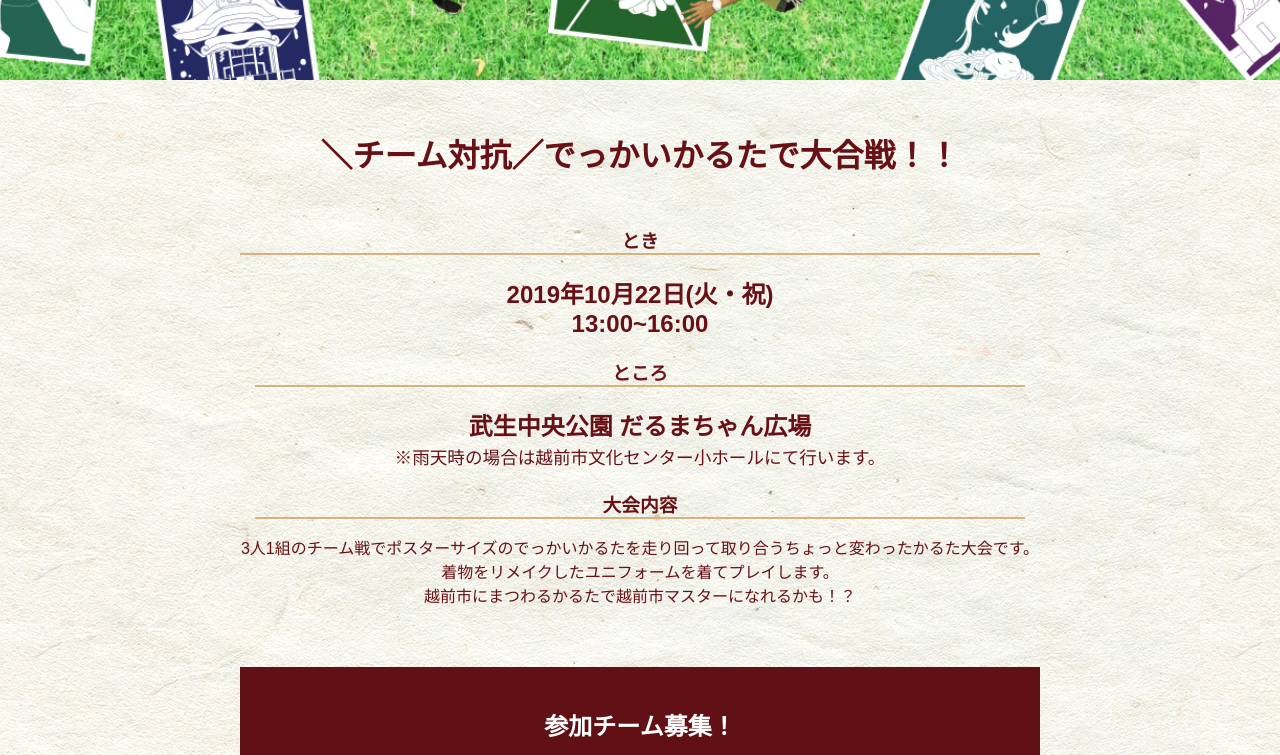
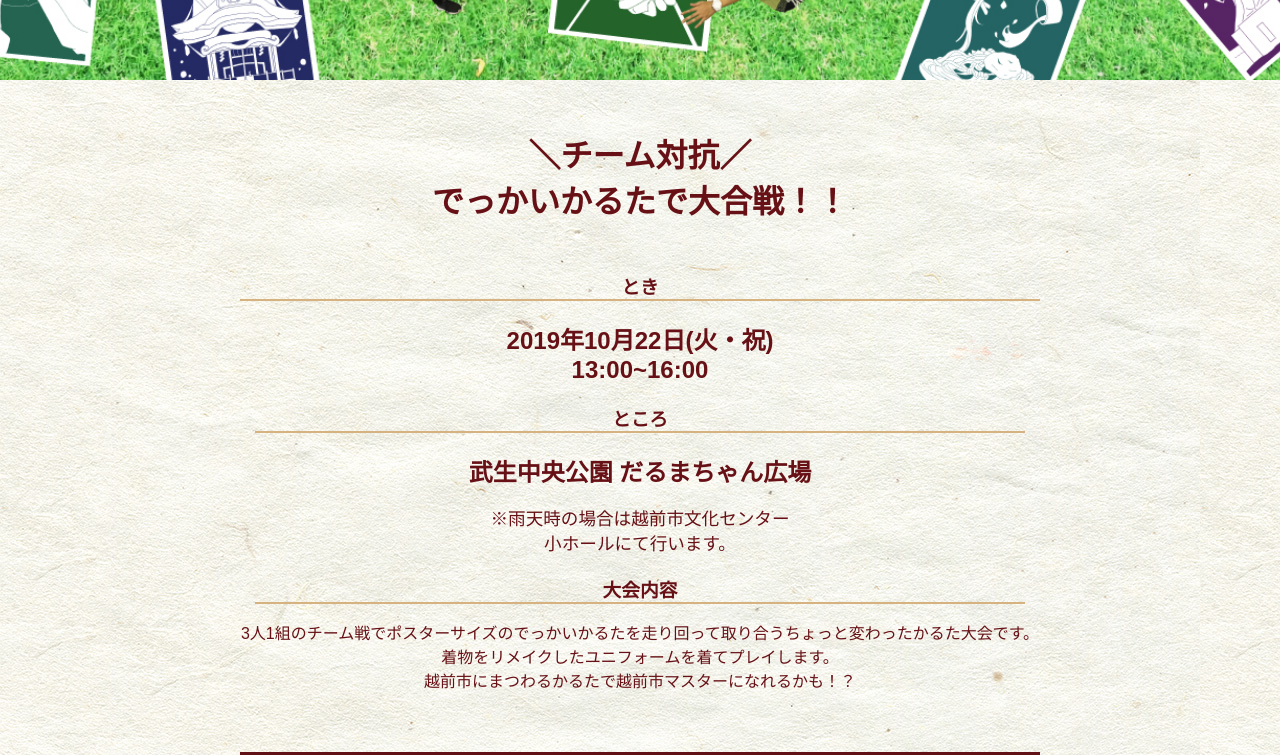
Before and after one commit to mt77j/github.io, a plain HTML site: page karuta/index.html in a window 1280 px wide. Shown: the part 640-1395 px from the top of the page. Drawn offline with nearby package versions, Linux system fonts and the light colour scheme.

Commit message:
Update index.html

```diff
--- a/karuta/index.html
+++ b/karuta/index.html
@@ -51,12 +51,12 @@
 
  <main>
 
-        <h1>＼チーム対抗／でっかいかるたで大合戦！！ </h1>
+        <h1>＼チーム対抗／<br>でっかいかるたで大合戦！！ </h1>
         <h3 class="date1">とき</h3>
         <h2>2019年10月22日(火・祝)<br>13:00~16:00</h2>
 
-        <h3 class="date2">ところ</h3>
-        <h2>武生中央公園 だるまちゃん広場<br><span class="ame">※雨天時の場合は越前市文化センター小ホールにて行います。</span></h2>
+       <h3 class="date2">ところ</h3>
+        <h2>武生中央公園 だるまちゃん広場<br><p class="ame">※雨天時の場合は越前市文化センター<br>小ホールにて行います。</p></h2>
 
         <h3 class="date3">大会内容</h3>
         <p class="center">3人1組のチーム戦でポスターサイズのでっかいかるたを走り回って取り合うちょっと変わったかるた大会です。<br>着物をリメイクしたユニフォームを着てプレイします。<br>越前市にまつわるかるたで越前市マスターになれるかも！？</p>
@@ -88,7 +88,7 @@
     </div>
 
     <footer>
-        <p>このイベントは越前市地域貢献活動支援補助金を利用しています。</p>
+        <p>このイベントは越前市地域貢献活動支援補助金を<br>利用しています。</p>
         <p>主催：仁愛大学 吉村ゼミ</p>
         <div class="daruma">
            <img src="/karuta/images/daruma.png" alt="だるま">
```
